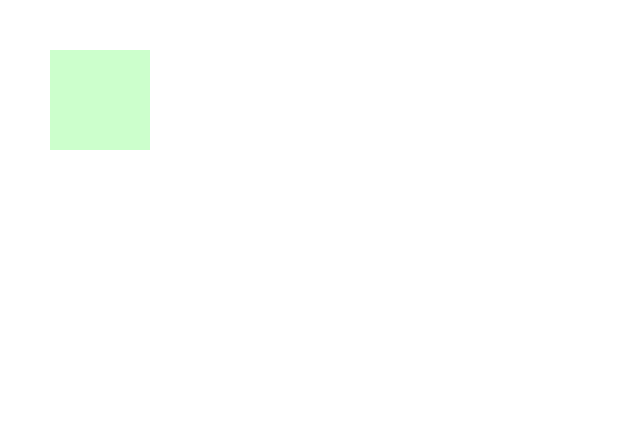
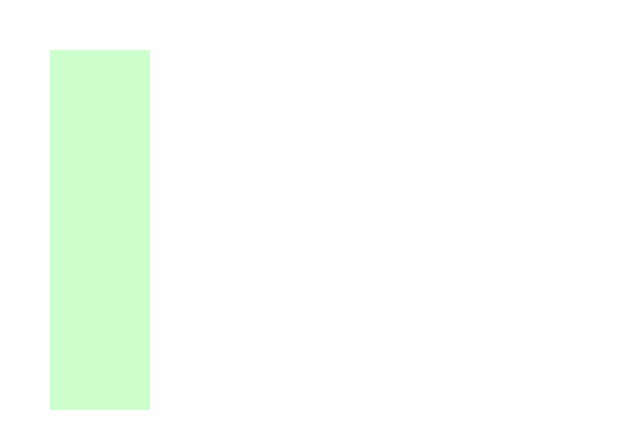
Before and after one commit to 5Iris5/JavaScript, a website: page 17 运动框架/03速度版运动框架.html in a window 1280 px wide. Shown: the whole page, without its empty margins (0-640 px from the left). Drawn offline with Linux system fonts and the light colour scheme.

Commit message:
速度版运动框架

```diff
--- a/17 运动框架/03速度版运动框架.html
+++ b/17 运动框架/03速度版运动框架.html
@@ -4,7 +4,7 @@
     <meta charset="UTF-8">
     <meta name="viewport" content="width=device-width, initial-scale=1.0">
     <meta http-equiv="X-UA-Compatible" content="ie=edge">
-    <title>速度版运动框架2019/09/04/11:40</title>
+    <title>速度版运动框架2019/09/04/22:15</title>
     <style>
         body{
             margin: 0;
@@ -27,6 +27,47 @@
         */
         var oWrap = document.getElementById("wrap");
 
+        animation(oWrap, "height", "360", "5");
+
+        /*
+            首先考虑兼任问题
+                1. 顺序 -》 先IE后非IE -》 兼容IE || 不兼容IE  -》 顺序反了会报错！！！
+                2. 必须用函数封装起来，如果直接暴露在全局环境下，会报错！！！
+        */
+        function getStyle(ele){
+            return ele.currentStyle || getComputedStyle(ele)
+        }
+        function requestAnimationFrame(fn){
+                return setTimeout(fn, 1000/60) || window.requestAnimationFrame
+        }
+        function cancelAnimationFrame(fn){
+            return clearTimeout || window.cancelAnimationFrame
+        }
+
+        var speed = 0
+        function animation(ele, attr, target, speed){
+            target = parseFloat(target);
+            speed = parseFloat(speed);
+            var bTarget = parseFloat(getStyle(ele)[attr])
+            // 判断正负  目标值target 大于 初始值 -> 递增 speed为正  目标值target 小于 初始值 -> 递减 speed为负
+            if(target < bTarget){  // 如果目标值小于初始值 对 speed进行取反！
+                speed = -speed
+            }
+            move() // 触发速度运动函数  -> 进行增减
+            function move(){
+                bTarget += speed
+                // 根据函数是递减还是递增来判断 bTarget 与 target 之间的大小关系
+                // target(360) bTarget(100)
+                // 如果目标值>初始值为真(true) 那么当初始值>=目标值的时候停止  如果为假(false) 那么当初始值<=目标值的时候停止
+                if(target > bTarget ? bTarget >= target : bTarget <= target){
+                    bTarget = target
+                }else{  // 没有到达目标值 函数本身需要继续运行，直到大于等于目标值为止
+                    requestAnimationFrame(move)
+                }
+                // 重置 ele元素的 attr属性值
+                ele.style[attr] = bTarget + "px"
+            }
+        }
     </script>
 </body>
 </html>
```
Also changed, not shown: 20 无缝轮播/02轮播优化.html (+5 -0 lines).
